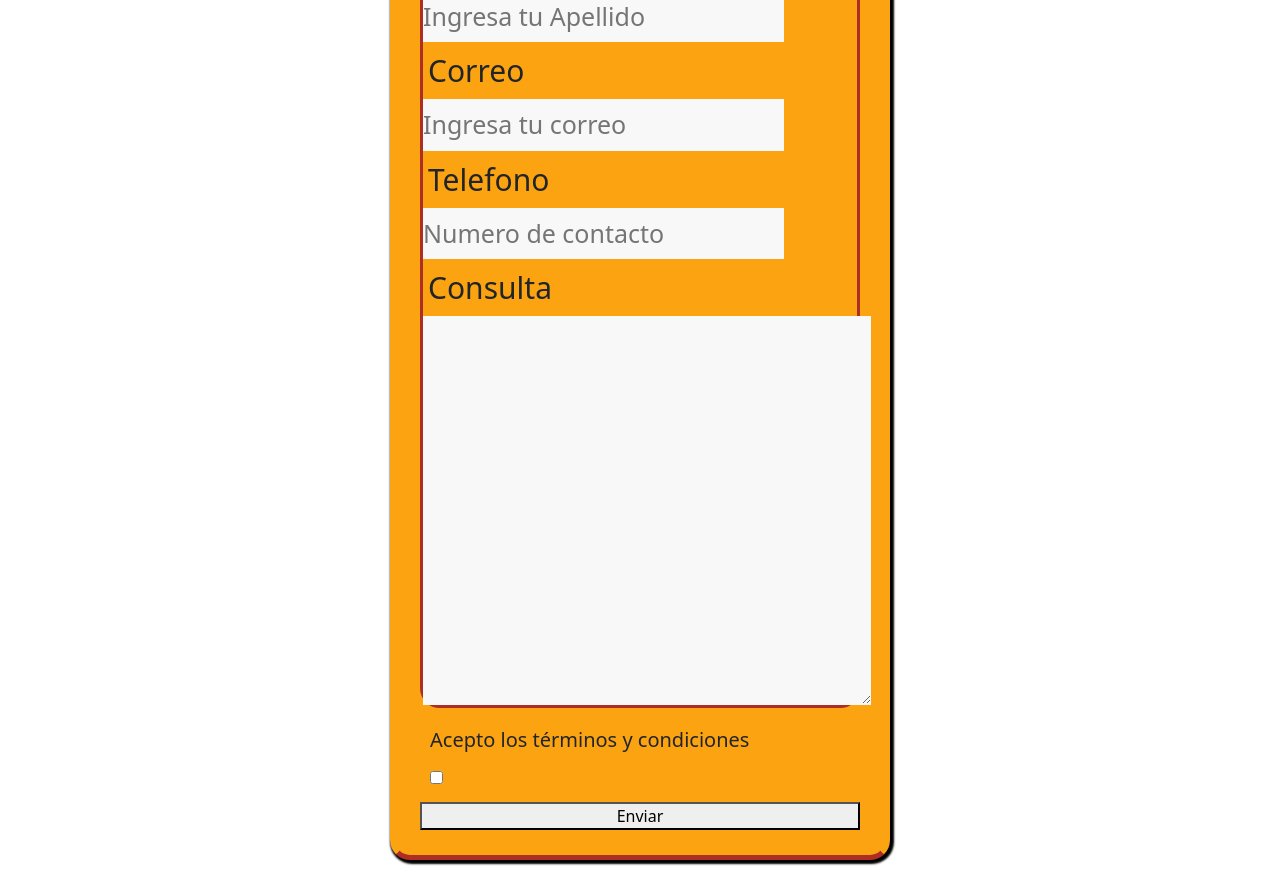
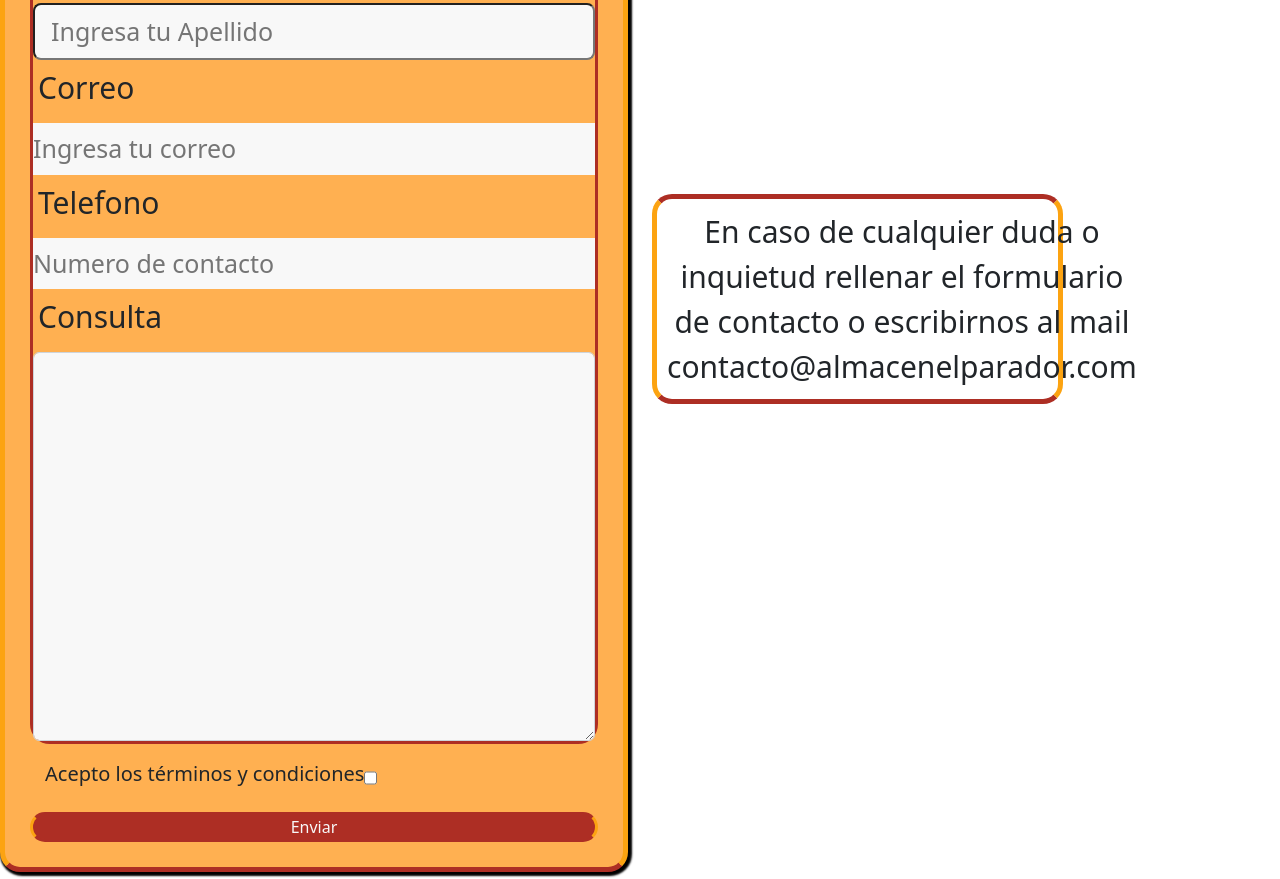
Before and after one commit to DarkDelll/AlmacenElParador, a plain HTML site: page pages/contacto.html in a window 1280 px wide. Shown: the part 412-1291 px from the top of the page. Drawn offline with nearby package versions, Linux system fonts and the light colour scheme.

Commit message:
cambios responsive y form

```diff
--- a/css/partials/_colors.scss
+++ b/css/partials/_colors.scss
@@ -4,3 +4,4 @@
 $fontcolor: #f8f8f8;
 $backcolor: #FFD732;
 $blackfont: rgb(3, 3, 3);
+$formcolor: #FFB051;
--- a/css/partials/_contacto.scss
+++ b/css/partials/_contacto.scss
@@ -1,8 +1,7 @@
 .form{
     @include DisplayFlex(column);
     align-content: center;
-    background-color: $secondarycolor;
-    width: 500px;
+    background-color: $formcolor;
     padding: 25px;
     margin: auto;
     border-radius: 20px;
@@ -10,8 +9,16 @@
     margin-top: 30px;
     margin-bottom: 39px;
     box-shadow: 2px 2px 2px 2px black;
+    button{
+        background-color: $maincolor;
+        color: $fontcolor;
+        border-radius: 20px;
+        @extend %BorderStyle1;
+        width: auto;
+    }
 }
 .form__fieldset{
+    @include DisplayFlex(column);
     border: $maincolor solid 3px;
     border-radius: 20px;
     h2{
@@ -21,7 +28,6 @@
     }
     input{
         font-size: 25px;
-        width: 500px;
         background-color: $fontcolor;
         width: auto;
     }
@@ -38,6 +44,22 @@
 
 }
 .form__terminos{
+    @include DisplayFlex(row);
+    justify-items: flex-start;
     font-size: 20px;
-    padding: 10px;
+    padding: 15px;
+
 }
+.contacto__div{
+    @include DisplayFlex(column);
+    justify-content: center;
+    p{
+        @include DisplayFlex(row);
+        flex-wrap: wrap;
+        border-radius: 20px;
+        text-align: center;
+        font-size: 30px;
+        padding: 10px;
+        @extend %BorderStyle2;
+    }
+}
--- a/css/partials/_marcas.scss
+++ b/css/partials/_marcas.scss
@@ -8,6 +8,10 @@
         margin: 20px 10px 20px 10px;
         @extend %BorderStyle1;
     }
+    img{
+        width: 600px;
+        height: 600px;
+    }
 }
 .carruselmarcas{
     padding: 30px;
--- a/css/partials/_mobile.scss
+++ b/css/partials/_mobile.scss
@@ -1,5 +1,4 @@
 @media screen and (max-width: 990px){
-
     .main__mobile{
         @include DisplayFlex(column);
     }
@@ -10,5 +9,29 @@
     .about__img2{
         display: none;
     }
+    .contacto__div{
+        display: none;
+    }
 
 }
+@media screen and (max-width: 768px){
+    .header__title{
+        font-size: 24px;
+    }
+    .header__logo{
+        display: none
+    }
+    .main__section3{
+        iframe{
+            margin-left: 0px;
+            width: 85%;
+            }
+    }
+    .main__marcas{
+        img{
+            width: 300px;
+            height: 300px;
+        }
+    }
+
+}
--- a/pages/contacto.html
+++ b/pages/contacto.html
@@ -1,5 +1,6 @@
 <!DOCTYPE html>
 <html lang="es">
+
 <head>
     <meta charset="UTF-8">
     <meta http-equiv="X-UA-Compatible" content="IE=edge">
@@ -14,9 +15,11 @@
     <link rel="preconnect" href="https://fonts.googleapis.com">
     <link rel="preconnect" href="https://fonts.gstatic.com" crossorigin>
     <link href="https://fonts.googleapis.com/css2?family=Nunito+Sans&display=swap" rel="stylesheet">
-    <link href="https://fonts.googleapis.com/css2?family=Nunito+Sans&family=Source+Sans+Pro&display=swap" rel="stylesheet">
+    <link href="https://fonts.googleapis.com/css2?family=Nunito+Sans&family=Source+Sans+Pro&display=swap"
+        rel="stylesheet">
     <title>Contacta con Nosotros</title>
 </head>
+
 <body>
     <header class="header">
         <nav class="navbar navbar-expand-lg header__nav">
@@ -56,39 +59,48 @@
             </section>
         </nav>
     </header>
+
     <main class="main__contacto">
+        <div class="row">
+            <div class="col-lg-6 col-12">
                 <form class="form">
                     <fieldset class="form__fieldset">
                         <!-- un fieldset para que quede encerrado lo principal en un cuadrado -->
                         <h2> Contáctanos </h2>
-                <label class="form-control-plaintext"for="nombre" >Nombre</label>
+                        <label class="form-label" for="nombre">Nombre</label>
 
                         <input class="form-control-plaintext" id="nombre" type="text" placeholder="Ingresa tu Nombre">
 
-                <label class="form-control-plaintext" for="Apellido" >Apellido</label>
+                        <label class="form-label" for="Apellido">Apellido</label>
 
-                <input class="form-control-plaintext" id="apellido" type="text" placeholder="Ingresa tu Apellido">
+                        <input class="form-control-lg" id="apellido" type="text" placeholder="Ingresa tu Apellido">
 
-                <label class="form-control-plaintext" for="correo" >Correo</label>
+                        <label class="form-label" for="correo">Correo</label>
 
                         <input class="form-control-plaintext" id="email" type="email" placeholder="Ingresa tu correo">
 
-                <label class="form-control-plaintext" for="telefono" >Telefono</label>
+                        <label class="form-label" for="telefono">Telefono</label>
 
                         <input class="form-control-plaintext" id="tel" type="tel" placeholder="Numero de contacto">
 
-                <label class="form-control-plaintext" for="comentarios">Consulta</label>
+                        <label class="form-label" for="comentarios">Consulta</label>
 
-                <textarea class="form-control-plaintext" name="descripcion" id="descripcion" cols="30" rows="10"></textarea>
+                        <textarea class="form-control" name="descripcion" id="descripcion" cols="30"
+                            rows="10"></textarea>
                     </fieldset>
                     <div class="form__terminos">
-            <label class="form-control-plaintext" for="terminos" >Acepto los términos y condiciones</label>
+                        <label class="form-label" for="terminos">Acepto los términos y condiciones</label>
                         <input type="checkbox">
                     </div>
-            <button class="btn-primary"type="submit">Enviar</button>
+                    <button class="btn-primary contacto_btn" type="submit">Enviar</button>
                     <!-- boton para enviar la informacion -->
                 </form>
-
+            </div>
+            <div class="col-lg-4 contacto__div">
+                <p>En caso de cualquier duda o inquietud rellenar el formulario de contacto o escribirnos al mail
+                    contacto@almacenelparador.com</p>
+            </div>
+        </div>
     </main>
 
     <footer class="footer">
@@ -106,10 +118,12 @@
                     <li> Encuentranos en nuestras redes sociales</li>
                 </ul>
             </div>
-            <div  class="footer2_2">
+            <div class="footer2_2">
                 <ul>
-                    <li><a href="https://www.facebook.com/"><img src="../images/facebook.png" alt="Link de facebook"></a></li>
-                    <li><a href="https://www.instagram.com/"><img src="../images/instagram.png" alt="Link de instagram"></a></li>
+                    <li><a href="https://www.facebook.com/"><img src="../images/facebook.png"
+                                alt="Link de facebook"></a></li>
+                    <li><a href="https://www.instagram.com/"><img src="../images/instagram.png"
+                                alt="Link de instagram"></a></li>
                 </ul>
             </div>
         </div>
@@ -118,4 +132,5 @@
 <script src="https://cdn.jsdelivr.net/npm/bootstrap@5.2.0/dist/js/bootstrap.bundle.min.js"
     integrity="sha384-A3rJD856KowSb7dwlZdYEkO39Gagi7vIsF0jrRAoQmDKKtQBHUuLZ9AsSv4jD4Xa"
     crossorigin="anonymous"></script>
+
 </html>
```
Also changed, not shown: pages/marcas.html (+4 -4 lines), css/styles.css, 1 other file. Lines whose indentation alone changed are shown as unchanged.
